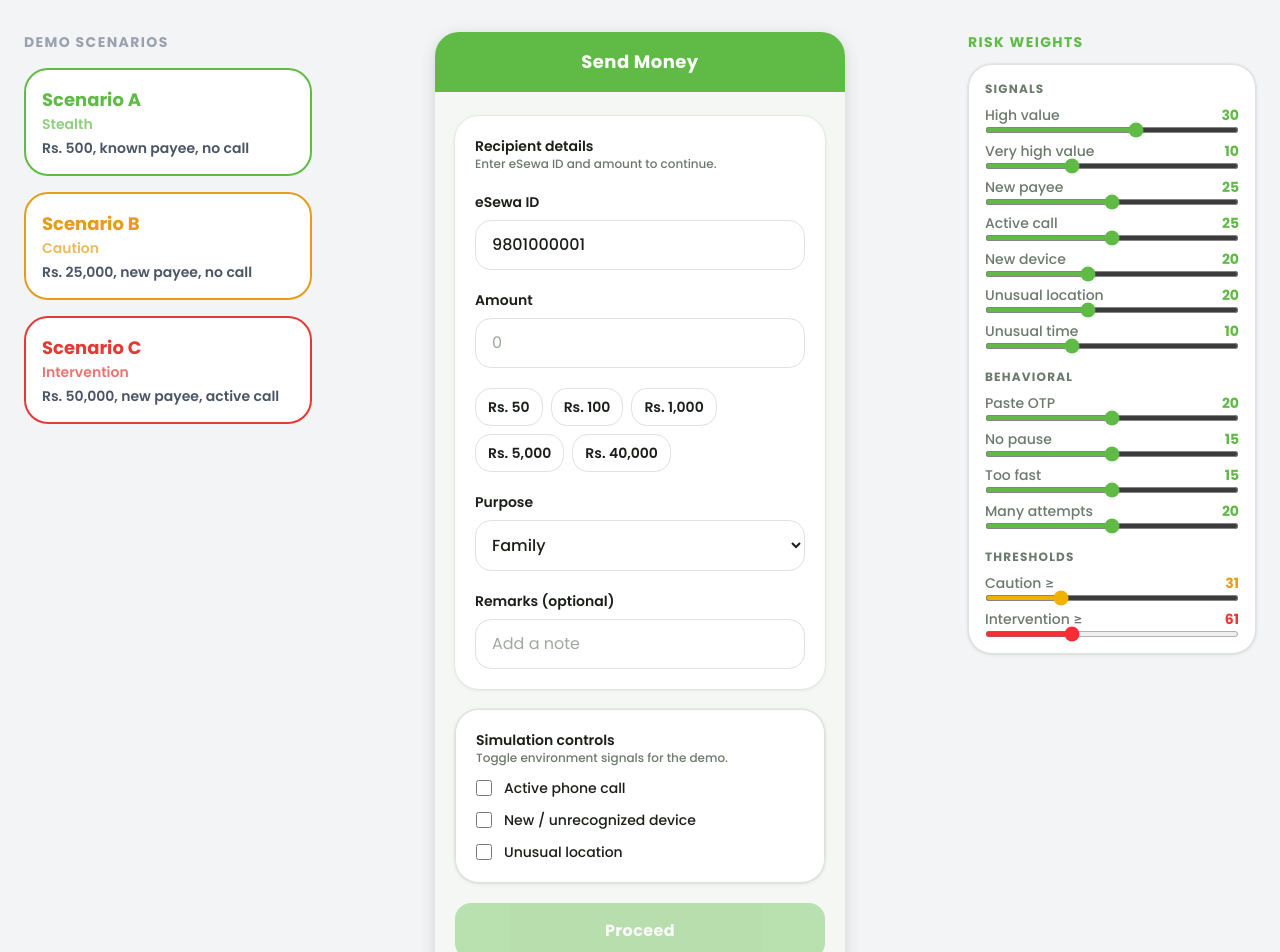
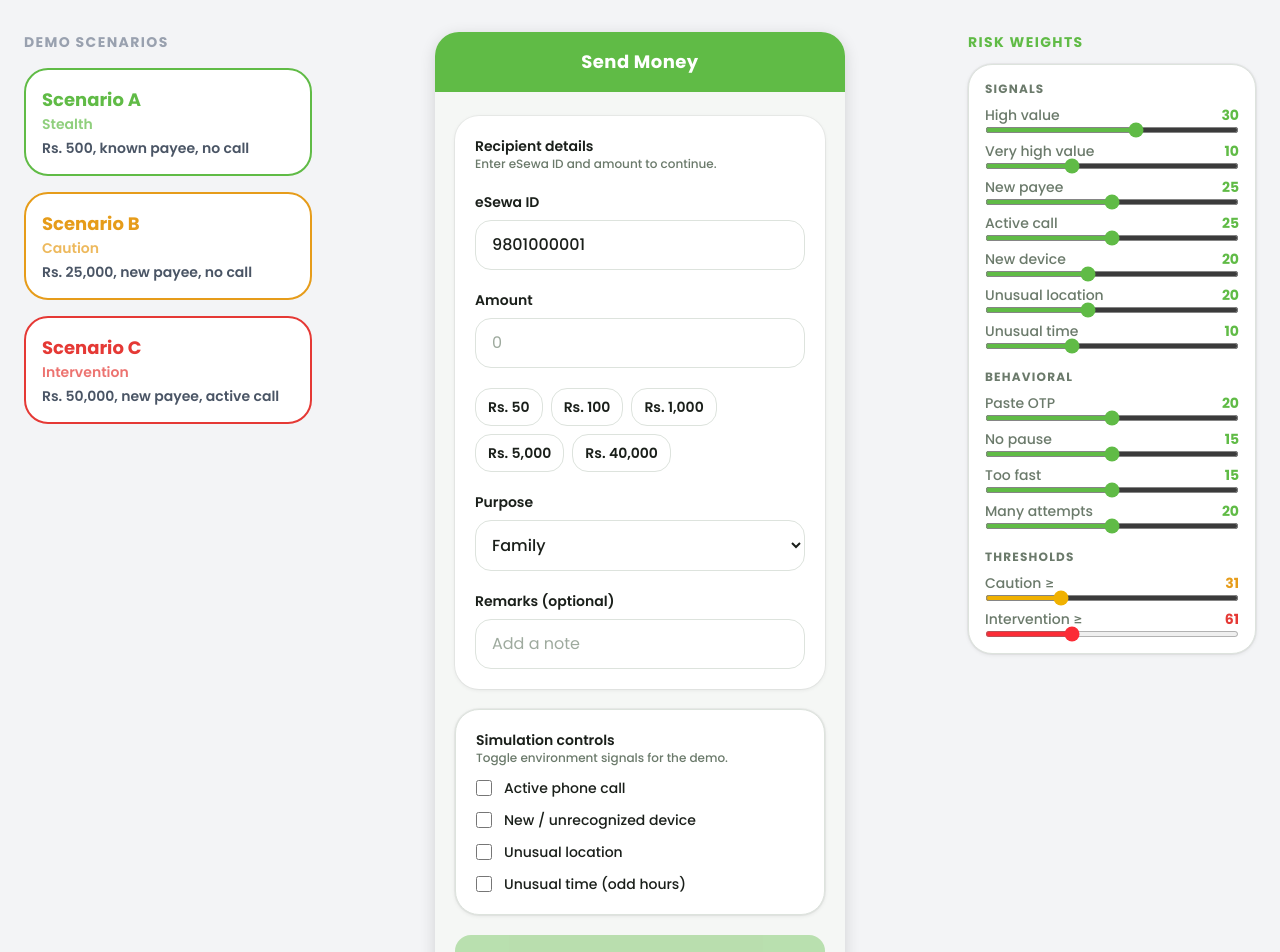
Before and after one commit to sagarEmn/dynamic-otp, a React (Vite) app: page / in a window 1280 px wide. Shown: the top 952 px of the page. Built offline with nearby package versions, Linux system fonts and the light colour scheme.

Commit message:
feat: add unusual time switch

```diff
--- a/src/context/riskConstants.js
+++ b/src/context/riskConstants.js
@@ -7,4 +7,5 @@ export const EMPTY_TRANSACTION = {
   activeCall: false,
   newDevice: false,
   unusualLocation: false,
+  unusualTime: false,
 };
--- a/src/screens/TransactionForm.jsx
+++ b/src/screens/TransactionForm.jsx
@@ -20,6 +20,7 @@ const DEFAULT_FORM = {
   activeCall: false,
   newDevice: false,
   unusualLocation: false,
+  unusualTime: false,
 };
 
 export default function TransactionForm() {
@@ -57,6 +58,7 @@ export default function TransactionForm() {
       activeCall: form.activeCall,
       newDevice: form.newDevice,
       unusualLocation: form.unusualLocation,
+      unusualTime: form.unusualTime,
     });
     navigate("/processing");
   };
@@ -184,6 +186,15 @@ export default function TransactionForm() {
               />
               Unusual location
             </label>
+            <label className="flex items-center gap-3">
+              <input
+                type="checkbox"
+                className="h-4 w-4 accent-esewa-green"
+                checked={form.unusualTime}
+                onChange={(event) => setField("unusualTime", event.target.checked)}
+              />
+              Unusual time (odd hours)
+            </label>
           </div>
         </Card>
 
```
Also changed, not shown: src/lib/riskEngine.js, 1 other file (tests, documents, lock files or other folders).
